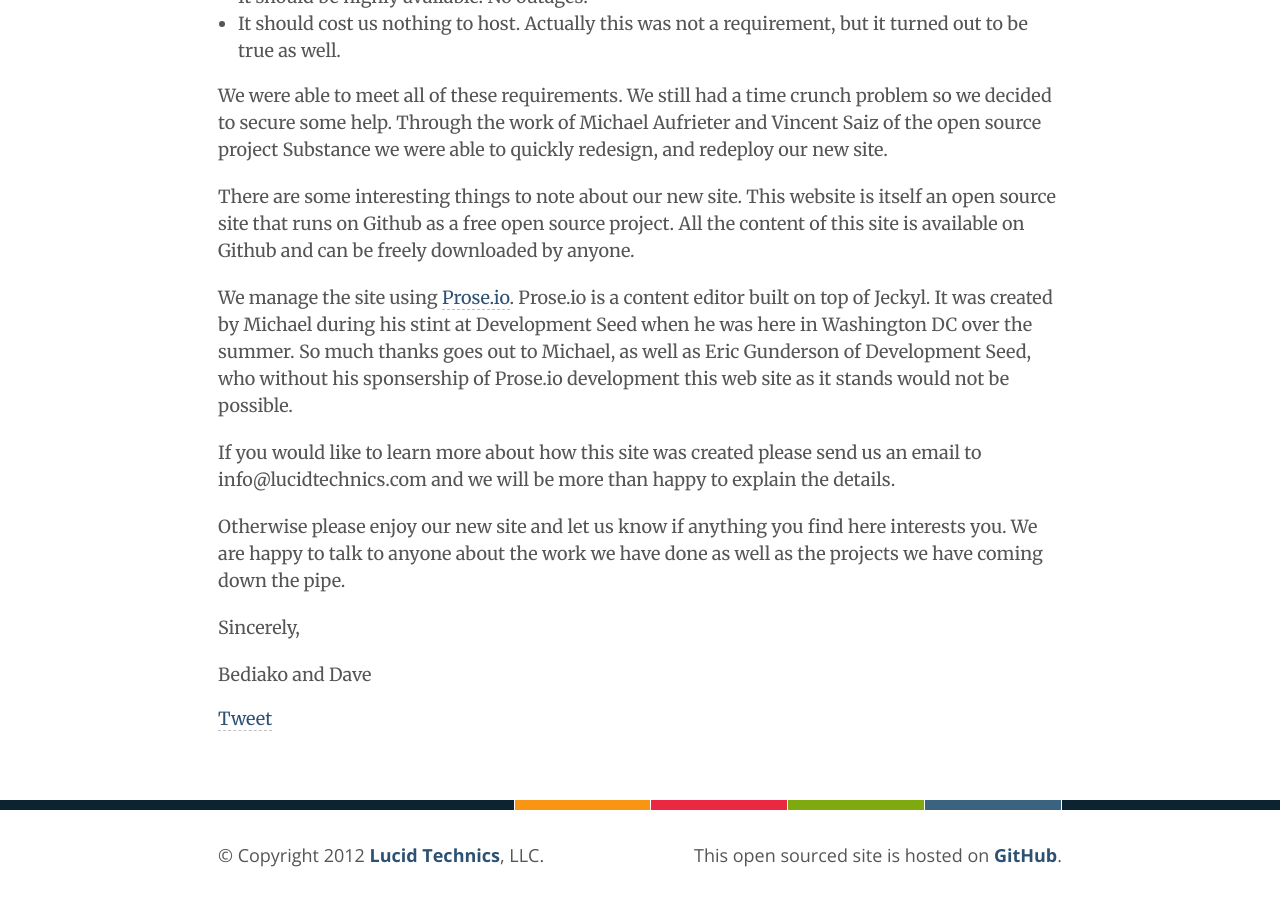
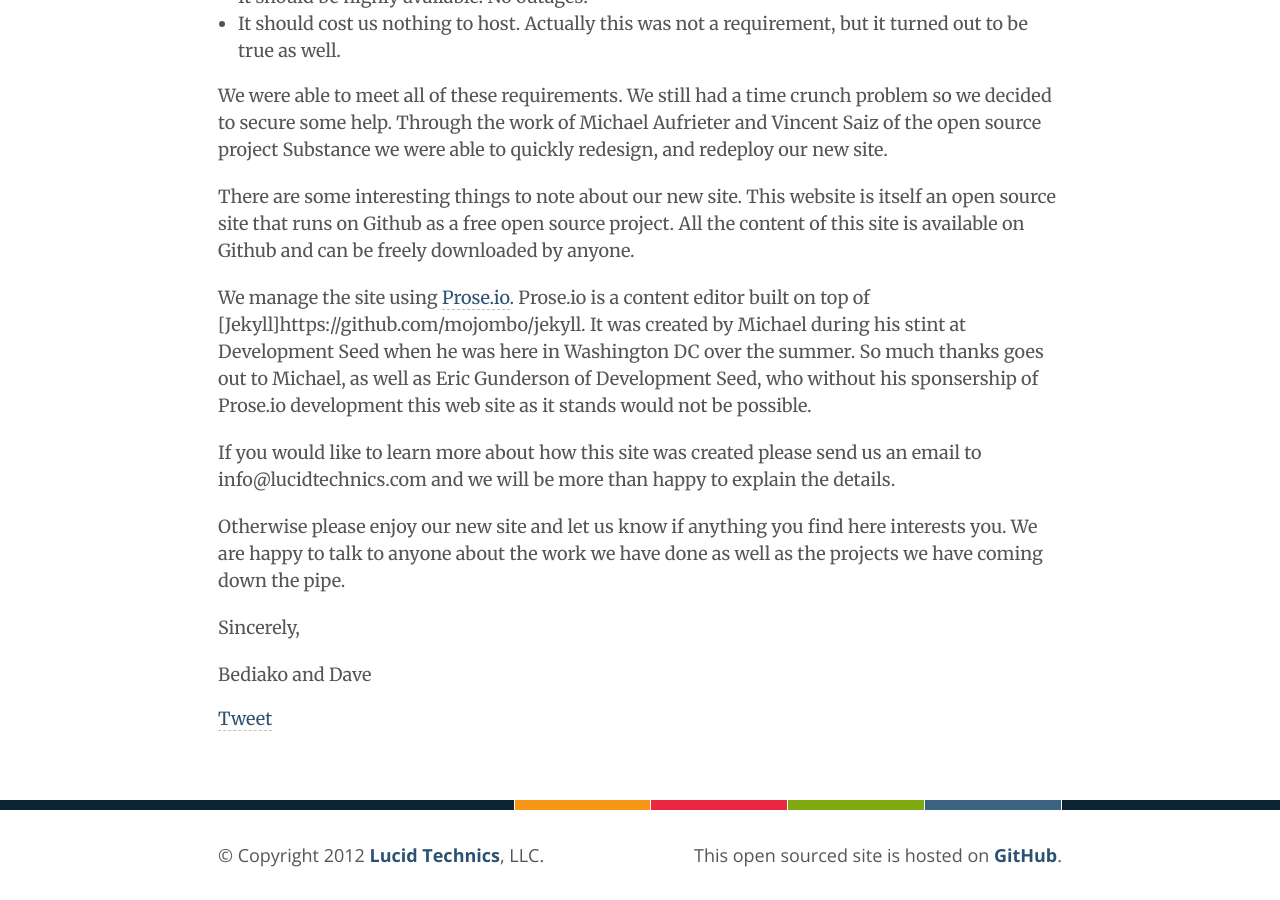
Before and after one commit to LucidTechnics/lucidtechnics.github.com, a Jekyll site: the page built from _posts/articles/2012-12-12-site-launch.md, in a window 1280 px wide and 900 px high, scrolled down 1215 px. Built offline with Jekyll 4.4.1, drawn with Linux system fonts in a browser that asks for light colours; nearby versions of some CDN libraries; comment, search, counter and statistics services are not loaded.

Commit message:
Updated _posts/articles/2012-12-12-site-launch.md

```diff
--- a/_posts/articles/2012-12-12-site-launch.md
+++ b/_posts/articles/2012-12-12-site-launch.md
@@ -28,7 +28,7 @@
 
 There are some interesting things to note about our new site.  This website is itself an open source site that runs on Github as a free open source project.  All the content of this site is available on Github and can be freely downloaded by anyone.
 
-We manage the site using [Prose.io](http://prose.io).  Prose.io is a content editor built on top of Jeckyl.  It was created by Michael during his stint at Development Seed when he was here in Washington DC over the summer.  So much thanks goes out to Michael, as well as Eric Gunderson of Development Seed, who without his sponsership of Prose.io development this web site as it stands would not be possible.
+We manage the site using [Prose.io](http://prose.io).  Prose.io is a content editor built on top of [Jekyll]https://github.com/mojombo/jekyll.  It was created by Michael during his stint at Development Seed when he was here in Washington DC over the summer.  So much thanks goes out to Michael, as well as Eric Gunderson of Development Seed, who without his sponsership of Prose.io development this web site as it stands would not be possible.
 
 If you would like to learn more about how this site was created please send us an email to info@lucidtechnics.com and we will be more than happy to explain the details.
 
```
